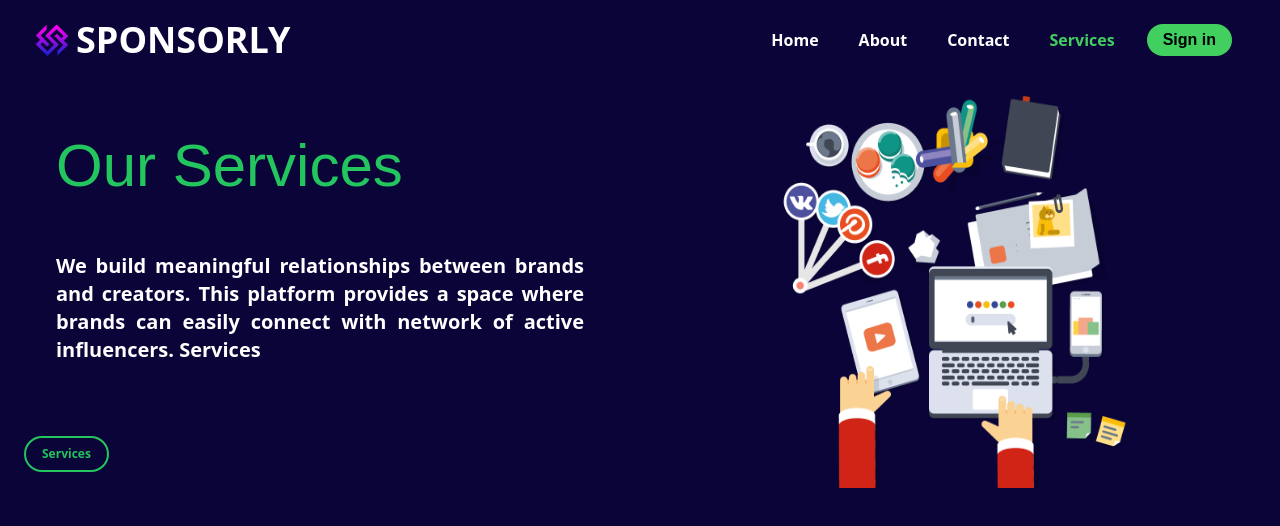
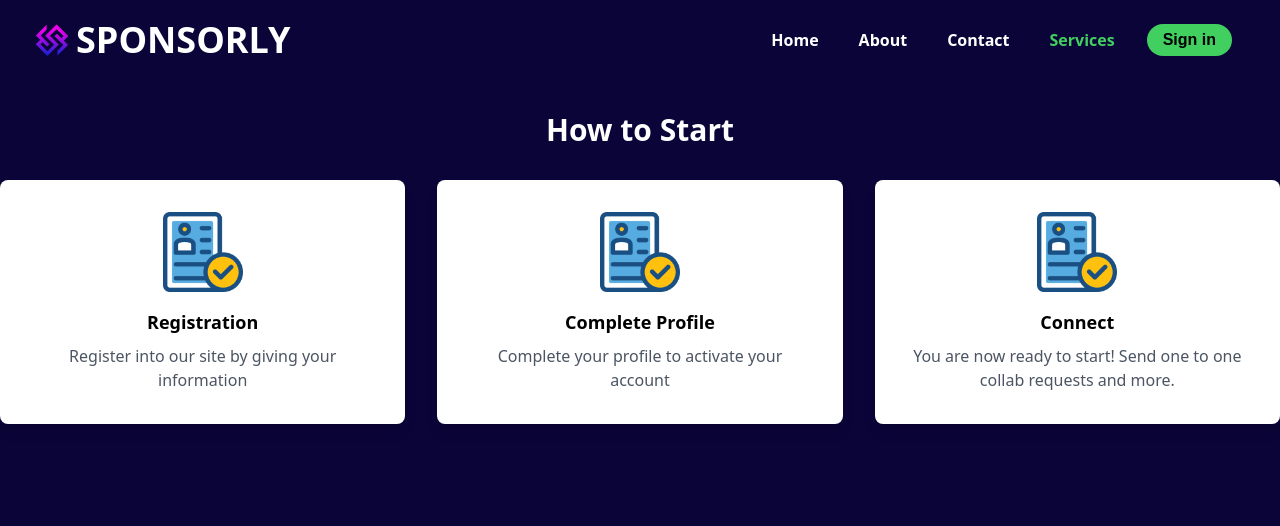
Before and after one commit to satwikrprabhu/Sponsorly, a React (Vite) app: page /services in a window 1280 px wide. Shown: the top 526 px of the page. Built offline with nearby package versions, Linux system fonts and the light colour scheme; a web font is replaced by a local one.

Commit message:
added service

```diff
--- a/src/component/Services.jsx
+++ b/src/component/Services.jsx
@@ -2,19 +2,28 @@
 
 const Services = () => {
   return (
-    <div className="flex flex-col md:flex-row">
-  <div className="md:w-2/4">
-    <h1 className="text-green-500 text-6xl m-14 font-Codec">Our Services</h1>
-    <p className="text-white text-xl m-14 font-semibold text-justify">
-      We build meaningful relationships between brands and creators. This platform provides a space where brands can easily connect with network of active influencers.
-      Services
-    </p>
-    <button className="mx-6 my-4 text-xs border-2 border-green-500 px-4 py-2 text-green-500 font-bold rounded-full  justify-center hover:text-green-300 hover:border-green-300 ">Services</button>
+    <div class='sm:flex sm:flex-col sm:items-center flex-col'>
+    <div class='text-white px-4 py-8 text-center sm:text-left'>
+      <h1 class='text-3xl font-bold'>How to Start</h1>
+    </div>
+    <div class='grid grid-cols-1 sm:grid-cols-3 gap-8'>
+      <div class='flex flex-col items-center bg-white rounded-lg shadow-lg p-8'>
+        <img src='./images/icon1.png' alt='' class='w-20 h-20 mb-4' />
+        <h1 class='text-lg font-bold mb-2'>Registration</h1>
+        <p class='text-gray-600 text-center'>Register into our site by giving your information</p>
+      </div>
+      <div class='flex flex-col items-center bg-white rounded-lg shadow-lg p-8'>
+        <img src='./images/icon1.png' alt='' class='w-20 h-20 mb-4' />
+        <h1 class='text-lg font-bold mb-2'>Complete Profile</h1>
+        <p class='text-gray-600 text-center'>Complete your profile to activate your account</p>
+      </div>
+      <div class='flex flex-col items-center bg-white rounded-lg shadow-lg p-8'>
+        <img src='./images/icon1.png' alt='' class='w-20 h-20 mb-4' />
+        <h1 class='text-lg font-bold mb-2'>Connect</h1>
+        <p class='text-gray-600 text-center'>You are now ready to start! Send one to one collab requests and more.</p>
+      </div>
+    </div>
   </div>
-  <div className="md:w-2/4 flex justify-center">
-    <img src="./images/last.png" className="w-4/5 lg:w-3/5" />
-  </div>
-</div>
   )
 }
 
```
Also changed, not shown: images/icon1.png (added).
